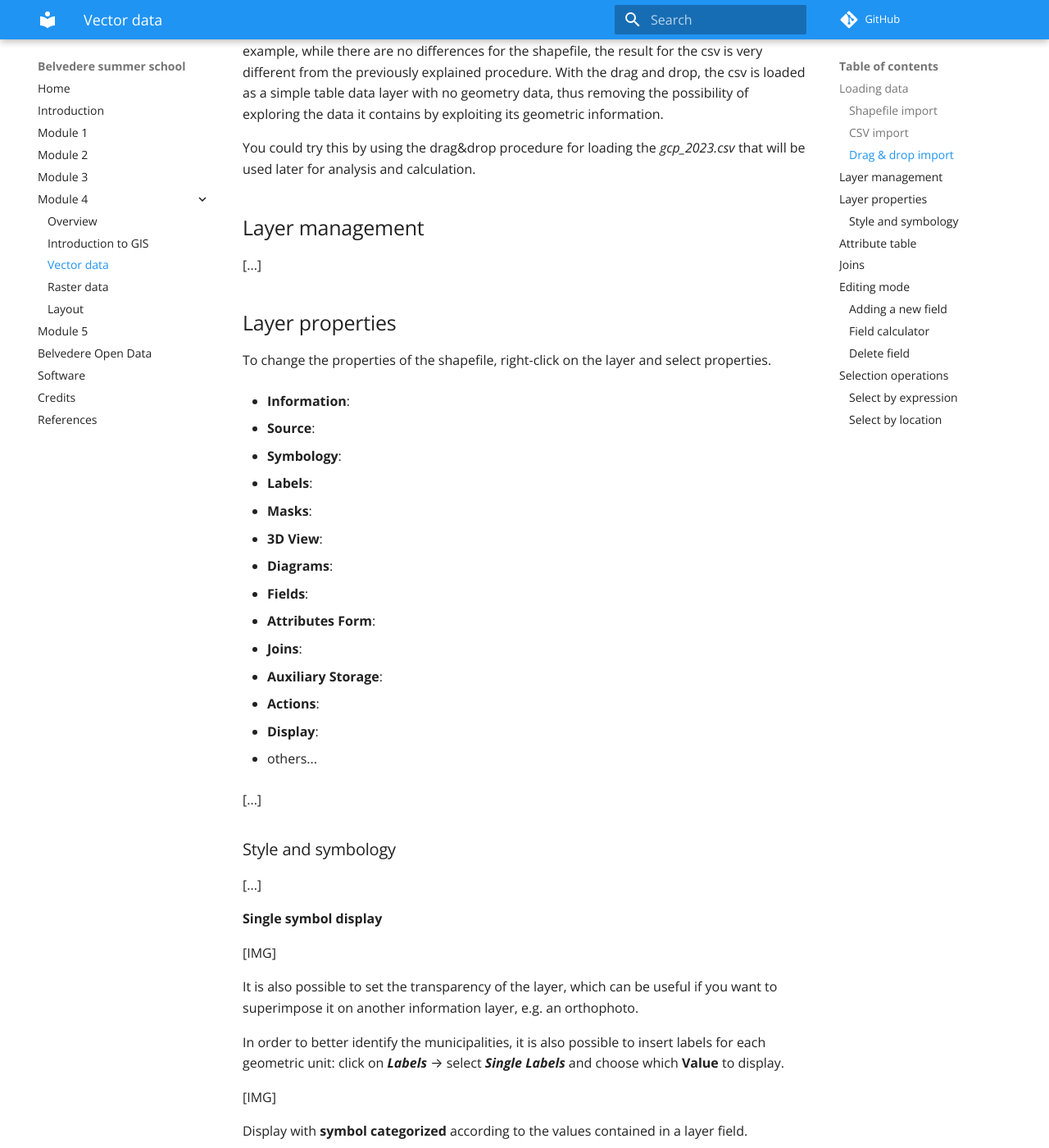
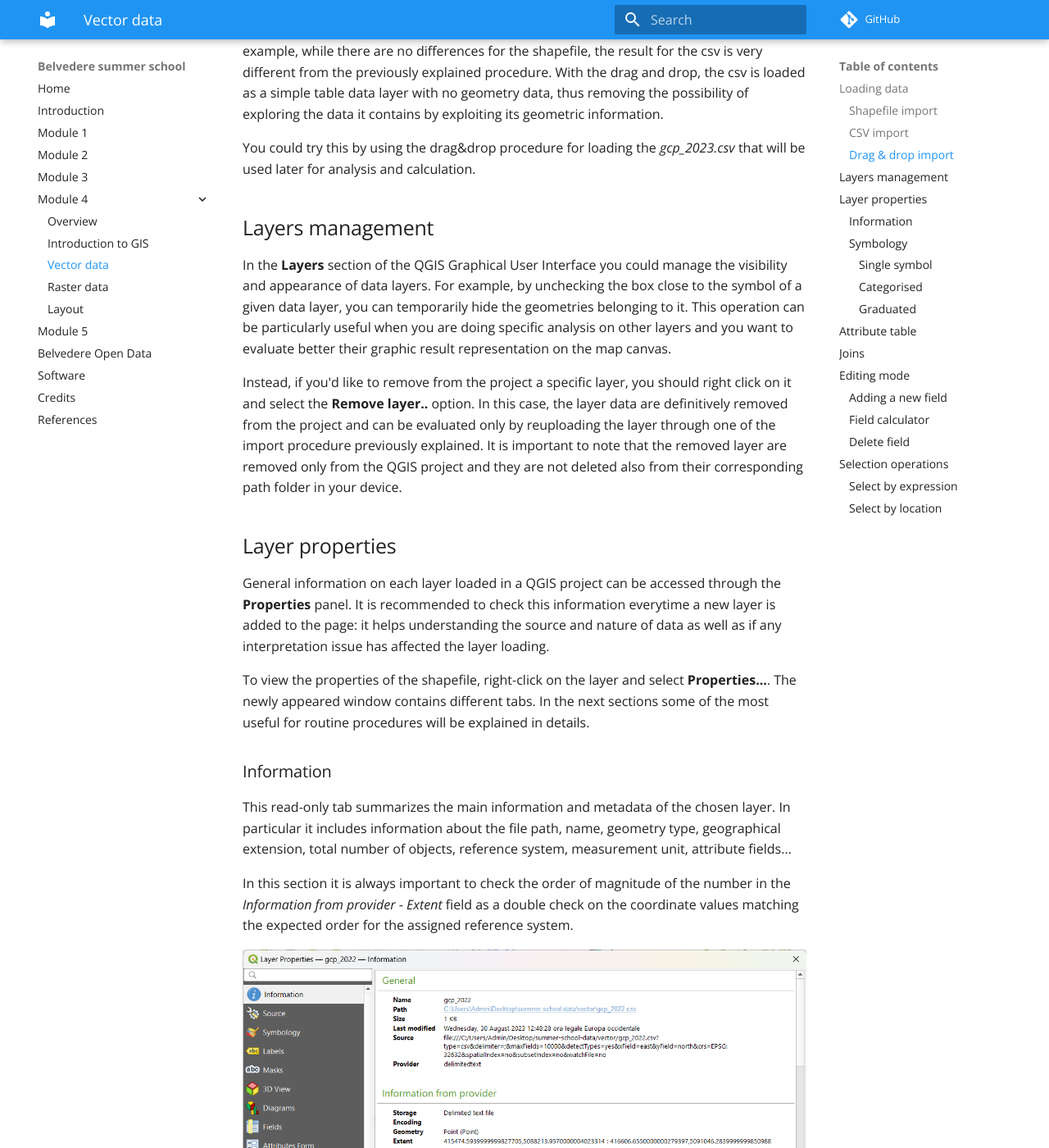
Before and after one commit to Tars4815/belvedere-summer-school, an MkDocs documentation site: the page built from docs/module4/vector.md, in a window 1280 px wide and 1400 px high, scrolled down 5294 px. Shown: the whole window at 82% size. Built offline with MkDocs 1.6.1 and Material for MkDocs 9.7.7, drawn with Linux system fonts in a browser that asks for light colours; comment, search, counter and statistics services are not loaded; some of the changed text lies outside the part shown.

Commit message:
Updated module 4
- Drafted properties symbology
- Added screenshot images

```diff
--- a/docs/module4/vector.md
+++ b/docs/module4/vector.md
@@ -84,67 +84,64 @@
 
 You could try this by using the drag&drop procedure for loading the *gcp_2023.csv* that will be used later for analysis and calculation.
 
-## Layer management
+## Layers management
 
-[...]
+In the **Layers** section of the QGIS Graphical User Interface you could manage the visibility and appearance of data layers. For example, by unchecking the box close to the symbol of a given data layer, you can temporarily hide the geometries belonging to it. This operation can be particularly useful when you are doing specific analysis on  other layers and you want to evaluate better their graphic result representation on the map canvas.
+
+Instead, if you'd like to remove from the project a specific layer, you should right click on it and select the **Remove layer..** option. In this case, the layer data are definitively removed from the project and can be evaluated only by reuploading the layer through one of the import procedure previously explained. It is important to note that the removed layer are removed only from the QGIS project and they are not deleted also from their corresponding path folder in your device.
 
 ## Layer properties
 
-To change the properties of the shapefile, right-click on the layer and select properties.
+General information on each layer loaded in a QGIS project can be accessed through the **Properties** panel. It is recommended to check this information everytime a new layer is added to the page: it helps understanding the source and nature of data as well as if any interpretation issue has affected the layer loading.
 
-* **Information**:
+To view the properties of the shapefile, right-click on the layer and select **Properties...**. The newly appeared window contains different tabs. In the next sections some of the most useful for routine procedures will be explained in details.
 
-* **Source**:
+### Information
 
-* **Symbology**:
+This read-only tab summarizes the main information and metadata of the chosen layer. In particular it includes information about the file path, name, geometry type, geographical extension, total number of objects, reference system, measurement unit, attribute fields...
 
-* **Labels**:
+In this section it is always important to check the order of magnitude of the number in the *Information from provider* - *Extent* field as a double check on the coordinate values matching the expected order for the assigned reference system.
 
-* **Masks**:
+![Information tab of the vector properties window](../assets/img/module4/vector-properties-information.png "Information tab of the vector properties window")
 
-* **3D View**:
+### Symbology
 
-* **Diagrams**:
+The layer visual representation in the map canvas can be modified as preferred in the **Symbology** tab. Different type of representation can be chosen from the dropdown menu on top of the window.
 
-* **Fields**:
+#### Single symbol
 
-* **Attributes Form**:
+After selecting **Single symbol** from the dropdown menu, you access the menu for defining the style for the symbol associated to each object inside the chosen layer. This modality represents all data in the same way. In the options it possible to change color, level of opacity, size, and type of the symbol. Advanced edits (symbol fill, stroke etc) to the style could be done by clicking on *Simple Marker**.
 
-* **Joins**:
+![Single symbol style definition](../assets/img/module4/vector-properties-symbology-single-symbol.png "Single symbol style definition")
 
-* **Auxiliary Storage**:
+#### Categorised
 
-* **Actions**:
+The **Categorized** style option allows to represent data according to the values contained in a chosen layer field. This modality is suggested when the values contained in a field consists of a set of recurring values. In order to apply it, click on the arrow on the value field and select the field with the category and then click on **Classify**. After exploring the values present in the chosen attribute column inside the layer, QGIS automatically suggest a categorisation with given values and legend descriptions. Such combination can always be modified by clicking on each symbol for styling, or double-clicking on value or legend field for manually typing the values and descriptions.
 
-* **Display**:
+For the case of 2022 GCP points, select the *type* field as the classification values and style accordingly. This will help identifying more intuitively fixed or moving points on the map canvas.
 
-* others...
+![Categorised symbol style definition](../assets/img/module4/vector-properties-symbology-categorised.png "Categorised symbol style definition")
+
+#### Graduated
+
+The **Graduated** style option allows to represent data according to the values of a continuous scale contained in a chosen layer field. This modality is suggested when the values contained in a field consists of a set of unique values along a continuous scale. In order to apply it, click on the arrow on the value field and select the field with the category and then click on **Classify**. After exploring the values present in the chosen attribute column inside the layer, QGIS automatically suggest a classification with given values and legend descriptions. Such combination of class can always be modified by clicking on each symbol for styling, or double-clicking on value or legend field for manually typing the values and descriptions. Color ramp for the color method classification che be defined as preferred.
+
+When representing vector data with this method, it is important to pay attention to the mode of classification that by default is *Equal Count (Quantile)*. Everytime classification symbology is chosen, first check the **Histogram** tab, click **Load values** and evaluate the numeric distribution of the values in the vector layer. Then, in the **Classes** tab, select the more appropriate mode and number of classes.
+Everytime an option is changes, it is needed to click **Classify** for making an edit effective.
+
+For the case of 2022 GCP points, select the *height* field as the classification values and style accordingly. This will help understanding the topology of the study site.
+
+![Classified symbol style definition](../assets/img/module4/vector-properties-symbology-classified.png "Classified symbol style definition")
 
 
 [...]
 
-### Style and symbology
-
-[...]
-
-**Single symbol display**
-
-[IMG]
-
-It is also possible to set the transparency of the layer, which can be useful if you want to superimpose it on another information layer, e.g. an orthophoto.
 
 In order to better identify the municipalities, it is also possible to insert labels for each geometric unit: click on ***Labels*** → select ***Single Labels*** and choose which **Value** to display.
 
 [IMG]
 
 
-Display with **symbol categorized** according to the values contained in a layer field.
-
-[IMG]]
-
-The use of this style also makes it possible to assign to each value a label to be included in the legend. This makes the meaning of the chosen field and its values even clearer and more comprehensible.
-
-[IMG]]
 
 ## Attribute table
 
```
Also changed, not shown: docs/assets/img/module4/vector-properties-information.png (added), docs/assets/img/module4/vector-properties-symbology-categorised.png (added), docs/assets/img/module4/vector-properties-symbology-classified.png (added), docs/assets/img/module4/vector-properties-symbology-single-symbol.png (added).
